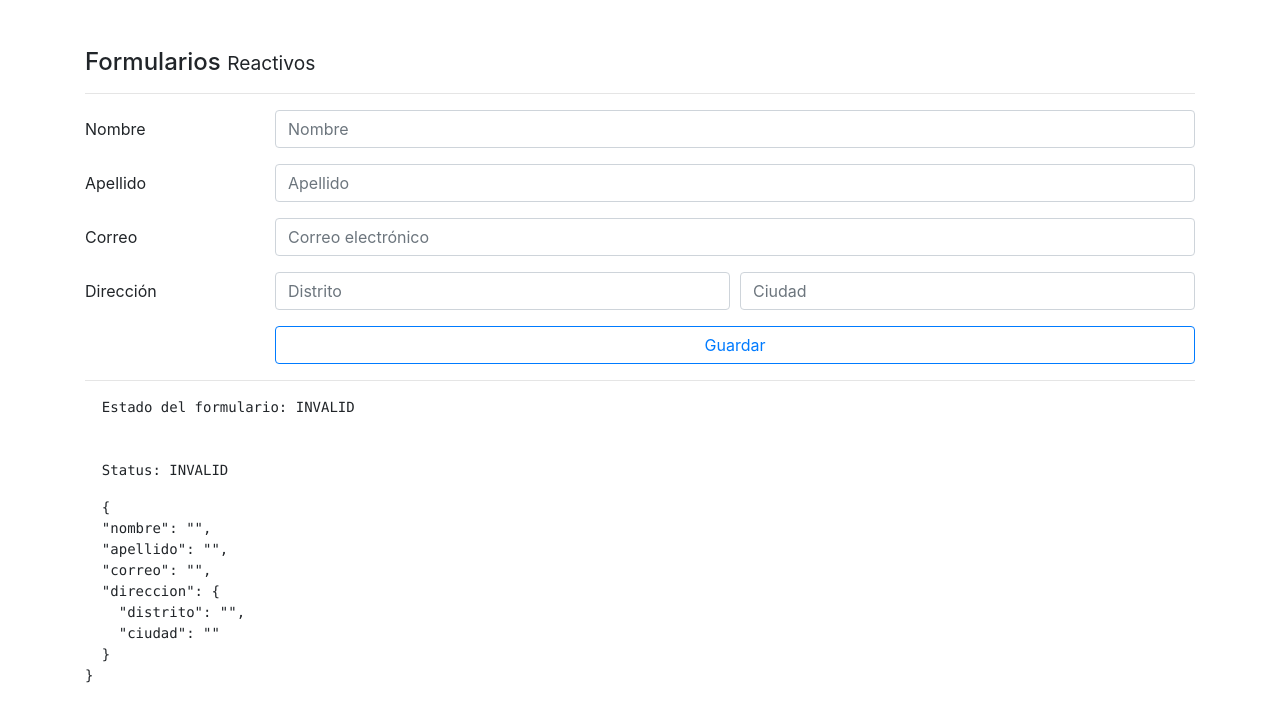
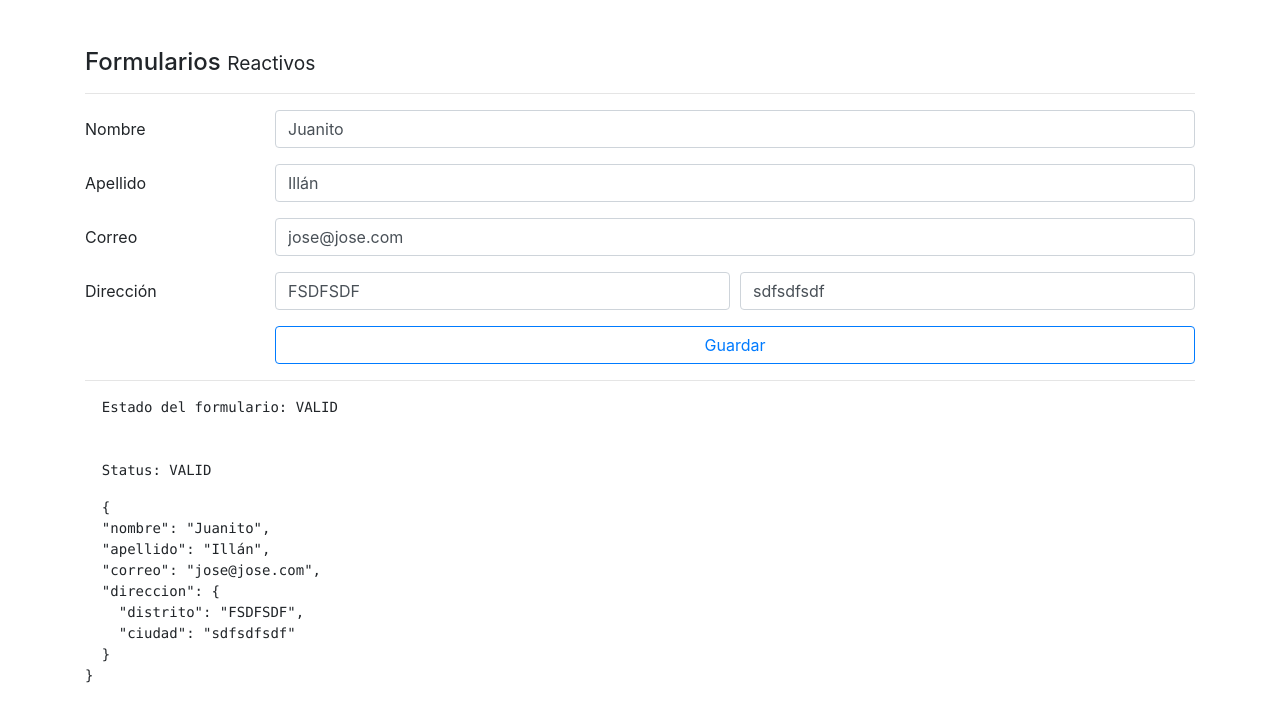
Before and after one commit to illan5/Angular-09-Forms, an Angular app: page /reactivo in a window 1280 px wide. Shown: the top 722 px of the page. Built offline with nearby package versions, Linux system fonts and the light colour scheme.

Commit message:
Reset reactive form and set default values

```diff
--- a/src/app/pages/reactive/reactive.component.ts
+++ b/src/app/pages/reactive/reactive.component.ts
@@ -12,6 +12,7 @@ export class ReactiveComponent implements OnInit {
 
   constructor( private fb: FormBuilder ) {
     this.crearFormulario();
+    this.cargarDataAlFormulario();
   }
 
   ngOnInit(): void {
@@ -45,6 +46,21 @@ export class ReactiveComponent implements OnInit {
     });
   }
 
+  cargarDataAlFormulario(){
+    //this.forma.setValue(
+    this.forma.reset(
+      {
+        nombre: 'Juanito',
+        apellido: 'Illán',
+        correo: 'jose@jose.com',
+        direccion: {
+          distrito: 'FSDFSDF',
+          ciudad: 'sdfsdfsdf'
+        }
+      }
+    )
+  }
+
   guardar() {
     console.log( this.forma );
     if ( this.forma.invalid ) {
@@ -57,6 +73,13 @@ export class ReactiveComponent implements OnInit {
         control.markAsTouched();
       });
     }
+
+    // Posteo de información
+    this.forma.reset({
+      nombre: 'Valor por defecto'
+    });
+
+
   }
 
 }
```
